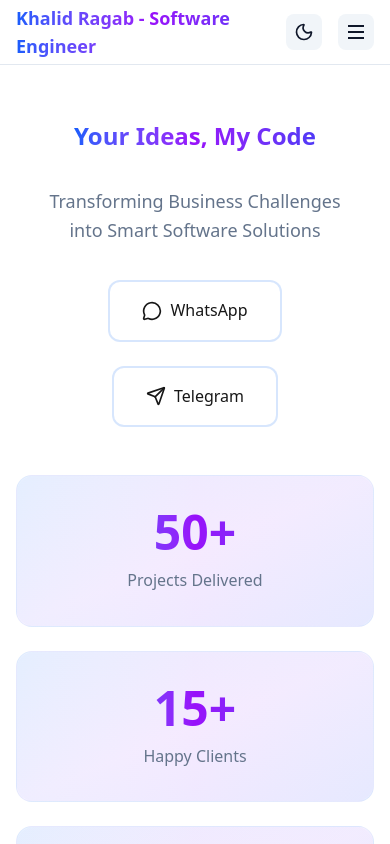
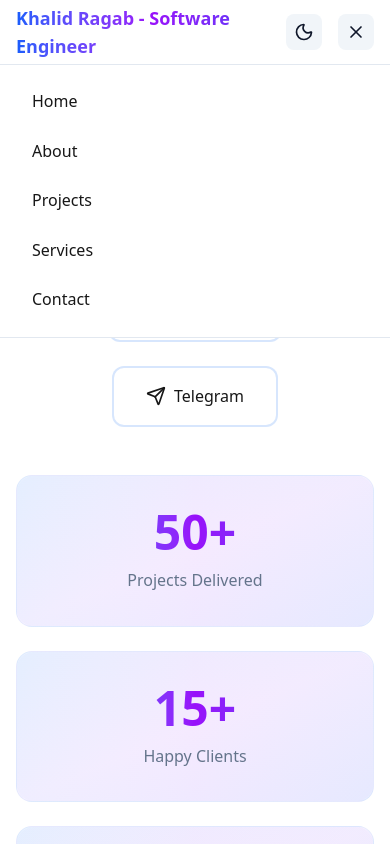
Before and after one commit to khaledragab1998/Portfolio, a Next.js app: page / in a window 390 px wide. Both pictures are taken after a click on the button 356 px from the left and 32 px from the top of the page. Shown: the top 844 px of the page. Built offline with nearby package versions, Linux system fonts and the light colour scheme.

Commit message:
Fix: Add functionality to mobile menu

```diff
--- a/src/components/header.tsx
+++ b/src/components/header.tsx
@@ -1,12 +1,13 @@
 'use client';
 
 import { useState, useEffect } from 'react';
-import { Sun, Moon } from 'lucide-react';
+import { Sun, Moon, Menu, X } from 'lucide-react'; // Import Menu and X icons
 import Link from 'next/link';
 import { usePathname } from 'next/navigation';
 
 export default function Header() {
   const [isDark, setIsDark] = useState(false);
+  const [isMobileMenuOpen, setIsMobileMenuOpen] = useState(false); // New state for mobile menu
   const pathname = usePathname();
 
   useEffect(() => {
@@ -95,16 +96,43 @@
               )}
             </button>
 
-            <button className="md:hidden p-2 rounded-lg bg-accent hover:bg-muted transition-colors">
-              <div className="w-5 h-5 flex flex-col justify-center items-center">
-                <span className="block w-4 h-0.5 bg-accent-foreground mb-1"></span>
-                <span className="block w-4 h-0.5 bg-accent-foreground mb-1"></span>
-                <span className="block w-4 h-0.5 bg-accent-foreground"></span>
-              </div>
+            {/* Mobile Menu Button with state */}
+            <button
+              onClick={() => setIsMobileMenuOpen(!isMobileMenuOpen)}
+              className="md:hidden p-2 rounded-lg bg-accent hover:bg-muted transition-colors"
+              aria-label="Toggle mobile menu"
+            >
+              {isMobileMenuOpen ? (
+                <X className="h-5 w-5 text-accent-foreground" />
+              ) : (
+                <Menu className="h-5 w-5 text-accent-foreground" />
+              )}
             </button>
           </div>
         </div>
       </div>
+
+      {/* Conditionally rendered Mobile Menu */}
+      {isMobileMenuOpen && (
+        <div className="md:hidden flex flex-col space-y-2 p-4 border-t border-border bg-background">
+          {[
+            { name: 'Home', href: '/' },
+            { name: 'About', href: '/about' },
+            { name: 'Projects', href: '/projects' },
+            { name: 'Services', href: '/services' },
+            { name: 'Contact', href: '/contact' }
+          ].map((item) => (
+            <Link
+              key={item.name}
+              href={item.href}
+              onClick={() => setIsMobileMenuOpen(false)} // Close the menu when a link is clicked
+              className="block px-4 py-2 rounded-xl text-foreground hover:bg-muted"
+            >
+              {item.name}
+            </Link>
+          ))}
+        </div>
+      )}
     </header>
   );
 }
--- a/src/components/home/FeaturedProjects.tsx
+++ b/src/components/home/FeaturedProjects.tsx
@@ -248,9 +248,7 @@
                     whileHover={{ scale: 1.02 }}
                     whileTap={{ scale: 0.98 }}
                   >
-                    <span className="relative z-10">
-                      View Project Details
-                    </span>
+
                     <motion.div
                       className="absolute inset-0 bg-gradient-to-r from-transparent via-white/20 to-transparent"
                       animate={{ x: ['-100%', '100%'] }}
--- a/src/components/projects/ProjectsPortfolio.tsx
+++ b/src/components/projects/ProjectsPortfolio.tsx
@@ -443,7 +443,7 @@
                     </motion.a>
 
                     <motion.a
-                      href="https://github.com/BasharatJS?tab=repositories"
+                      href="https://github.com/khaledragab1998/"
                       target="_blank"
                       rel="noopener noreferrer"
                       className="p-2 rounded-xl border border-border bg-card hover:bg-accent transition-all duration-300"
```
